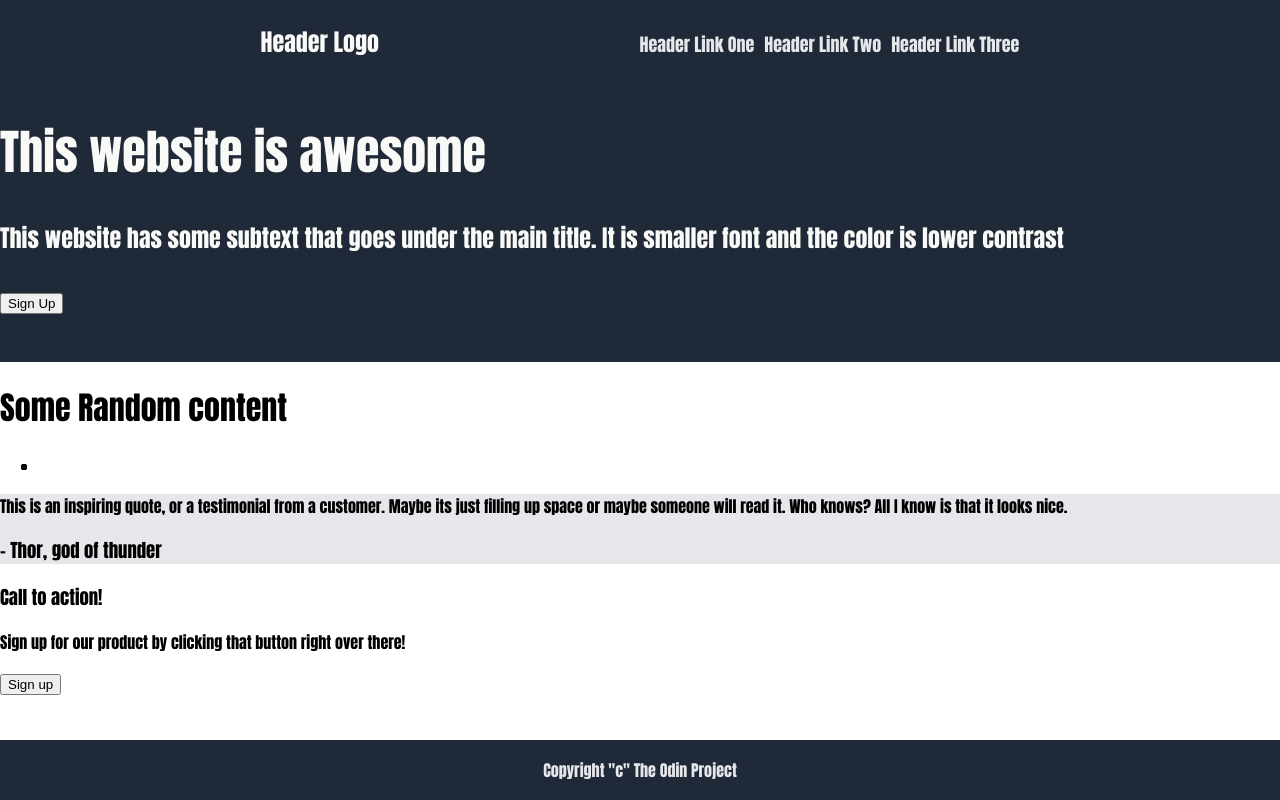
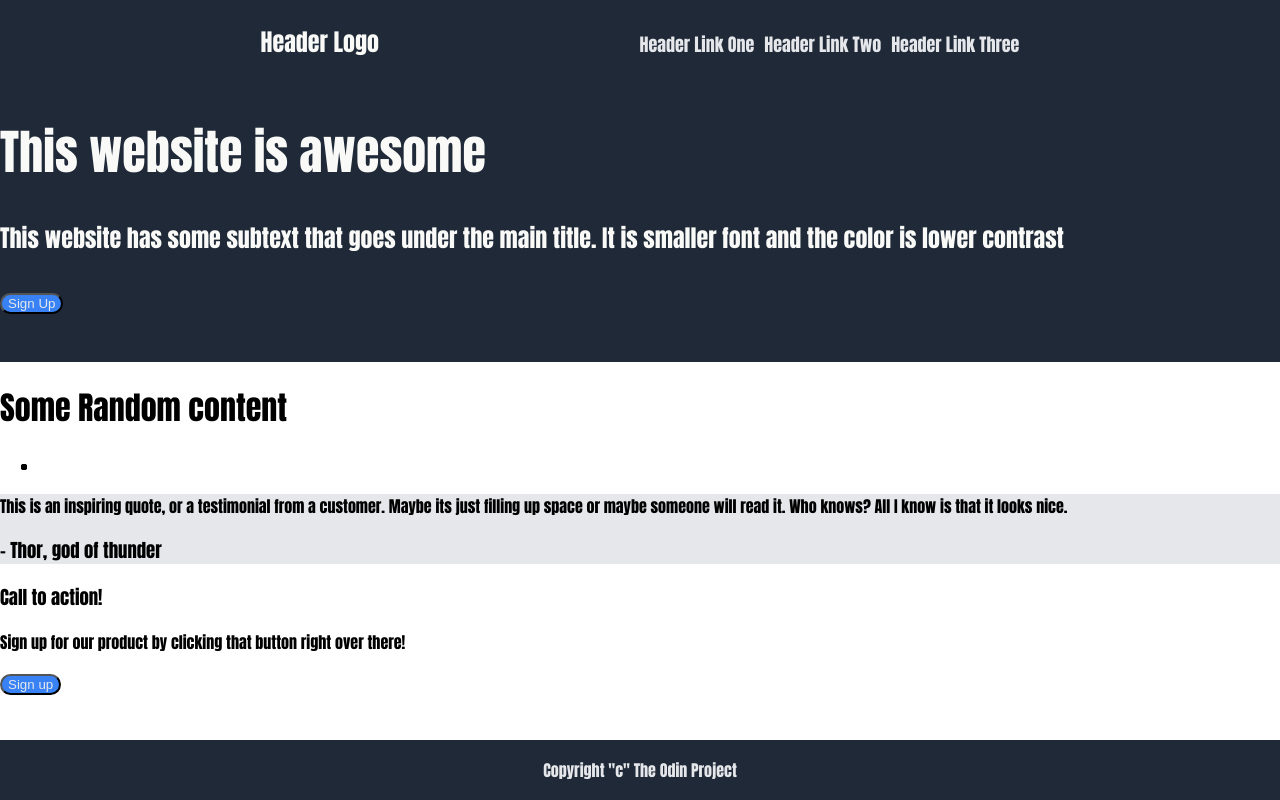
Before and after one commit to phito99/css-project, a plain HTML site: page index.html in a window 1280 px wide. Drawn offline with Linux system fonts and the light colour scheme.

Commit message:
starting button formatting

```diff
--- a/styles/style.css
+++ b/styles/style.css
@@ -60,6 +60,13 @@ body {
     /* list-style: none; */
 }
 
+
+button {
+    color: #e5e7eb;
+    background-color: #3882f6;
+    border-radius: 10rem;
+}
+
 .middle {
     flex: auto;
 }
```
